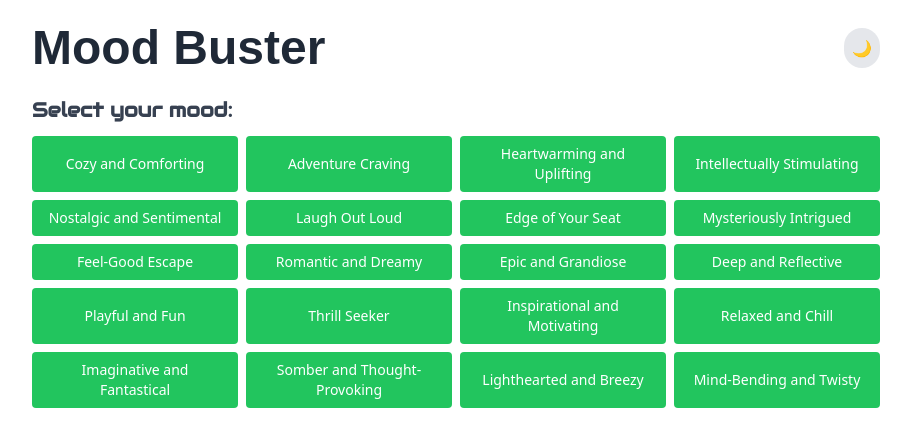
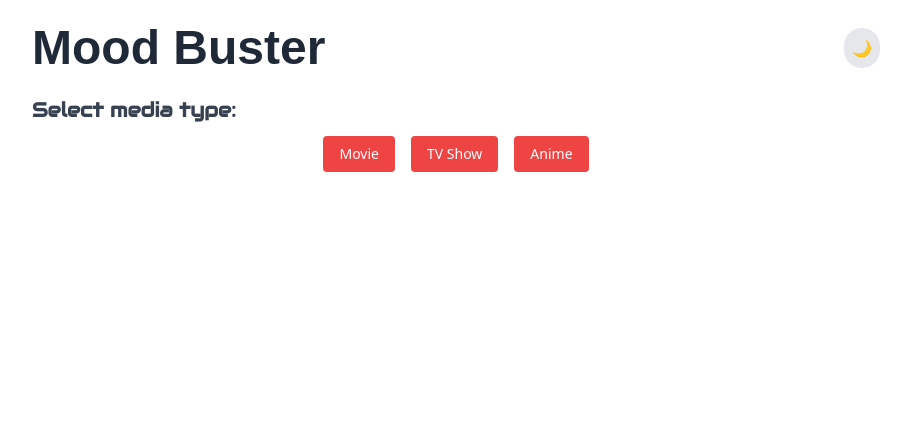
Before and after one commit to mjidelouss/MoodBuster, a React (Vite) app: page / in a window 1280 px wide. Shown: the top 446 px of the page, without its empty margins (184-1095 px from the left). Built offline with nearby package versions, Linux system fonts and the light colour scheme; a web font is replaced by a local one.

Commit message:
Added Suggestions for Anime and Tv-Series Also

```diff
--- a/src/App.tsx
+++ b/src/App.tsx
@@ -1,5 +1,6 @@
 import { useState } from 'react';
 import { motion, AnimatePresence } from 'framer-motion';
+import MediaTypeSelector from './components/MediaTypeSelector/MediaTypeSelector';
 import MoodSelector from './components/MoodSelector/MoodSelector';
 import GenreSelector from './components/GenreSelector/GenreSelector';
 import MovieSuggestion from './components/MovieSuggestion/MovieSuggestion';
@@ -12,18 +13,13 @@ interface Genre {
 }
 
 function App() {
+  const [selectedMediaType, setSelectedMediaType] = useState<string | null>(null);
   const [selectedMood, setSelectedMood] = useState<string | null>(null);
   const [selectedGenre, setSelectedGenre] = useState<Genre | null>(null);
 
   const fadeIn = {
     hidden: { opacity: 0 },
     visible: { opacity: 1, transition: { duration: 0.5 } }
-  };
-
-  const slideIn = {
-    hidden: { x: 300, opacity: 0 },
-    visible: { x: 0, opacity: 1, transition: { type: 'spring', stiffness: 260, damping: 20 } },
-    exit: { x: -300, opacity: 0 }
   };
 
   return (
@@ -44,28 +40,25 @@ function App() {
             >
               Mood Buster
             </motion.h1>
-            <motion.div
-              whileHover={{ scale: 1.1 }}
-              whileTap={{ scale: 0.9 }}
-            >
-              <ThemeToggle />
-            </motion.div>
+            <ThemeToggle />
           </div>
 
           <AnimatePresence mode="wait">
             <motion.div
-              key={selectedMood ? (selectedGenre ? 'movie' : 'genre') : 'mood'}
-              variants={slideIn}
-              initial="hidden"
-              animate="visible"
-              exit="exit"
+              key={selectedMediaType ? (selectedMood ? (selectedGenre ? 'suggestion' : 'genre') : 'mood') : 'mediaType'}
+              initial={{ x: 300, opacity: 0 }}
+              animate={{ x: 0, opacity: 1 }}
+              exit={{ x: -300, opacity: 0 }}
+              transition={{ type: 'spring', stiffness: 260, damping: 20 }}
             >
-              {!selectedMood ? (
+              {!selectedMediaType ? (
+                <MediaTypeSelector onMediaTypeSelect={setSelectedMediaType} />
+              ) : !selectedMood ? (
                 <MoodSelector onMoodSelect={setSelectedMood} />
               ) : !selectedGenre ? (
                 <GenreSelector onGenreSelect={setSelectedGenre} />
               ) : (
-                <MovieSuggestion mood={selectedMood} genre={selectedGenre} />
+                <MovieSuggestion mediaType={selectedMediaType} mood={selectedMood} genre={selectedGenre} />
               )}
             </motion.div>
           </AnimatePresence>
--- a/src/components/MediaTypeSelector/MediaTypeSelector.tsx
+++ b/src/components/MediaTypeSelector/MediaTypeSelector.tsx
@@ -0,0 +1,54 @@
+import { motion } from 'framer-motion';
+
+const mediaTypes = ['Movie', 'TV Show', 'Anime'] as const;
+
+type MediaType = typeof mediaTypes[number];
+
+interface MediaTypeSelectorProps {
+  onMediaTypeSelect: (mediaType: MediaType) => void;
+}
+
+function MediaTypeSelector({ onMediaTypeSelect }: MediaTypeSelectorProps) {
+  return (
+    <motion.div
+      className="mb-6"
+      initial={{ opacity: 0, y: 20 }}
+      animate={{ opacity: 1, y: 0 }}
+      transition={{ duration: 0.5 }}
+    >
+      <h2 className="text-xl font-semibold text-gray-700 dark:text-gray-300 mb-3 font-audiowide">Select media type:</h2>
+      <motion.div
+        className="flex justify-center space-x-4"
+        variants={{
+          hidden: { opacity: 0 },
+          show: {
+            opacity: 1,
+            transition: {
+              staggerChildren: 0.1
+            }
+          }
+        }}
+        initial="hidden"
+        animate="show"
+      >
+        {mediaTypes.map(mediaType => (
+          <motion.button
+            key={mediaType}
+            onClick={() => onMediaTypeSelect(mediaType)}
+            className="px-4 py-2 bg-red-500 text-white rounded hover:bg-red-600 transition-colors dark:bg-red-700 dark:hover:bg-red-800 text-sm"
+            variants={{
+              hidden: { opacity: 0, y: 20 },
+              show: { opacity: 1, y: 0 }
+            }}
+            whileHover={{ scale: 1.05 }}
+            whileTap={{ scale: 0.95 }}
+          >
+            {mediaType}
+          </motion.button>
+        ))}
+      </motion.div>
+    </motion.div>
+  );
+}
+
+export default MediaTypeSelector;
--- a/src/components/MovieCard/MovieCard.tsx
+++ b/src/components/MovieCard/MovieCard.tsx
@@ -1,18 +1,24 @@
 import { motion } from 'framer-motion';
 
-interface Movie {
-  title: string;
+interface Media {
+  title?: string;
+  name?: string;
   poster_path: string;
-  release_date: string;
+  release_date?: string;
+  first_air_date?: string;
   vote_average: number;
   overview: string;
 }
 
 interface MovieCardProps {
-  movie: Movie;
+  media: Media;
+  mediaType: string;
 }
 
-function MovieCard({ movie }: MovieCardProps) {
+function MovieCard({ media, mediaType }: MovieCardProps) {
+  const title = media.title || media.name;
+  const releaseDate = media.release_date || media.first_air_date;
+
   return (
     <motion.div
       className="bg-gray-100 dark:bg-gray-800 rounded-lg p-6 shadow-md flex flex-col md:flex-row"
@@ -22,14 +28,14 @@ function MovieCard({ movie }: MovieCardProps) {
     >
       <div className="flex-1 md:mr-6 mb-4 md:mb-0">
         <h3 className="text-2xl font-semibold text-gray-800 dark:text-white mb-4 font-cinzel">
-          {movie.title}
+          {title}
         </h3>
         <div className="mb-2 flex items-center">
           <span className="inline-block bg-green-500 text-white text-sm px-2 py-1 rounded-full mr-2 font-audiowide">
-            Release Date
+            {mediaType === 'TV Show' ? 'First Air Date' : 'Release Date'}
           </span>
           <span className="text-gray-700 dark:text-gray-300 font-cinzel">
-            {movie.release_date}
+            {releaseDate}
           </span>
         </div>
         <div className="mb-4 flex items-center">
@@ -37,16 +43,16 @@ function MovieCard({ movie }: MovieCardProps) {
             Rating
           </span>
           <span className="text-gray-700 dark:text-gray-300 font-cinzel">
-            {movie.vote_average.toFixed(1)}/10
+            {media.vote_average.toFixed(1)}/10
           </span>
         </div>
         <p className="text-gray-700 dark:text-gray-300 font-acme">
-          {movie.overview}
+          {media.overview}
         </p>
       </div>
       <motion.img
-        src={`https://image.tmdb.org/t/p/w300${movie.poster_path}`}
-        alt={movie.title}
+        src={`https://image.tmdb.org/t/p/w300${media.poster_path}`}
+        alt={title}
         className="w-48 h-auto rounded-lg"
         initial={{ opacity: 0, scale: 0.9 }}
         animate={{ opacity: 1, scale: 1 }}
--- a/src/components/MovieSuggestion/MovieSuggestion.tsx
+++ b/src/components/MovieSuggestion/MovieSuggestion.tsx
@@ -4,16 +4,19 @@ import MovieCard from '../MovieCard/MovieCard';
 
 const API_KEY = '86cdb246bc2dfde7b16fa94055f4d2f5';
 
-interface Movie {
+interface Media {
   id: number;
-  title: string;
+  title?: string;
+  name?: string;
   poster_path: string;
-  release_date: string;
+  release_date?: string;
+  first_air_date?: string;
   vote_average: number;
   overview: string;
 }
 
 interface MovieSuggestionProps {
+  mediaType: string;
   mood: string;
   genre: { id: number; name: string };
 }
@@ -41,28 +44,32 @@ const moodToKeywordId: { [key: string]: number } = {
   'Mind-Bending and Twisty': 10052, // plot-twist
 };
 
-function MovieSuggestion({ mood, genre }: MovieSuggestionProps) {
-  const [movies, setMovies] = useState<Movie[]>([]);
+function MovieSuggestion({ mediaType, mood, genre }: MovieSuggestionProps) {
+  const [media, setMedia] = useState<Media[]>([]);
   const [currentIndex, setCurrentIndex] = useState(0);
   const [isLoading, setIsLoading] = useState(false);
   const [error, setError] = useState<string | null>(null);
 
   useEffect(() => {
-    const fetchMovies = async () => {
+    const fetchMedia = async () => {
       setIsLoading(true);
       setError(null);
-      setMovies([]); // Clear previous results
+      setMedia([]);
       setCurrentIndex(0);
 
       try {
         const keywordId = moodToKeywordId[mood];
-        let url = `https://api.themoviedb.org/3/discover/movie?api_key=${API_KEY}&with_genres=${genre.id}`;
+        let url = `https://api.themoviedb.org/3/discover/${mediaType === 'Movie' ? 'movie' : 'tv'}?api_key=${API_KEY}&with_genres=${genre.id}`;
 
         if (keywordId) {
           url += `&with_keywords=${keywordId}`;
         }
 
-        console.log('Fetching movies from:', url); // For debugging
+        if (mediaType === 'Anime') {
+          url += '&with_keywords=210024'; // Keyword ID for anime
+        }
+
+        console.log('Fetching media from:', url); // For debugging
 
         const response = await fetch(url);
         if (!response.ok) {
@@ -71,37 +78,27 @@ function MovieSuggestion({ mood, genre }: MovieSuggestionProps) {
         const data = await response.json();
 
         if (data.results && data.results.length > 0) {
-          setMovies(data.results);
+          setMedia(data.results);
         } else {
-          // If no results, try again without keyword
-          url = `https://api.themoviedb.org/3/discover/movie?api_key=${API_KEY}&with_genres=${genre.id}`;
-          console.log('Retrying without keyword:', url); // For debugging
-          const retryResponse = await fetch(url);
-          const retryData = await retryResponse.json();
-
-          if (retryData.results && retryData.results.length > 0) {
-            setMovies(retryData.results);
-          } else {
-            setError('No movies found for the selected mood and genre. Please try a different combination.');
-          }
+          setError(`No ${mediaType.toLowerCase()} found for the selected mood and genre. Please try a different combination.`);
         }
       } catch (e) {
-        console.error('Error fetching movies:', e);
-        setError('Failed to fetch movies. Please try again.');
+        console.error('Error fetching media:', e);
+        setError(`Failed to fetch ${mediaType.toLowerCase()}. Please try again.`);
       } finally {
         setIsLoading(false);
       }
     };
 
-    fetchMovies();
-  }, [mood, genre]);
+    fetchMedia();
+  }, [mediaType, mood, genre]);
 
   const handleNext = () => {
-    setCurrentIndex((prevIndex) => (prevIndex + 1) % movies.length);
+    setCurrentIndex((prevIndex) => (prevIndex + 1) % media.length);
   };
 
   const handlePrevious = () => {
-    setCurrentIndex((prevIndex) => (prevIndex - 1 + movies.length) % movies.length);
+    setCurrentIndex((prevIndex) => (prevIndex - 1 + media.length) % media.length);
   };
 
   if (isLoading) {
@@ -112,8 +109,8 @@ function MovieSuggestion({ mood, genre }: MovieSuggestionProps) {
     return <motion.div initial={{ opacity: 0 }} animate={{ opacity: 1 }} className="text-center text-red-600 dark:text-red-400">{error}</motion.div>;
   }
 
-  if (movies.length === 0) {
-    return <motion.div initial={{ opacity: 0 }} animate={{ opacity: 1 }} className="text-center text-gray-600 dark:text-gray-400">No movies found. Try a different mood or genre.</motion.div>;
+  if (media.length === 0) {
+    return <motion.div initial={{ opacity: 0 }} animate={{ opacity: 1 }} className="text-center text-gray-600 dark:text-gray-400">No {mediaType.toLowerCase()} found. Try a different mood or genre.</motion.div>;
   }
 
   return (
@@ -123,17 +120,17 @@ function MovieSuggestion({ mood, genre }: MovieSuggestionProps) {
       transition={{ duration: 0.5 }}
     >
       <h2 className="text-xl font-semibold text-gray-700 dark:text-gray-300 mb-4 font-acme">
-        Suggested movie for "<span className='text-tahiti'>{mood}</span>" mood and <span className='text-tahiti'>{genre.name}</span> genre:
+        Suggested {mediaType.toLowerCase()} for "<span className='text-tahiti'>{mood}</span>" mood and <span className='text-tahiti'>{genre.name}</span> genre:
       </h2>
       <AnimatePresence mode="wait">
         <motion.div
-          key={movies[currentIndex].id}
+          key={media[currentIndex].id}
           initial={{ opacity: 0, x: 100 }}
           animate={{ opacity: 1, x: 0 }}
           exit={{ opacity: 0, x: -100 }}
           transition={{ duration: 0.3 }}
         >
-          <MovieCard movie={movies[currentIndex]} />
+          <MovieCard media={media[currentIndex]} mediaType={mediaType} />
         </motion.div>
       </AnimatePresence>
       <motion.div
```
